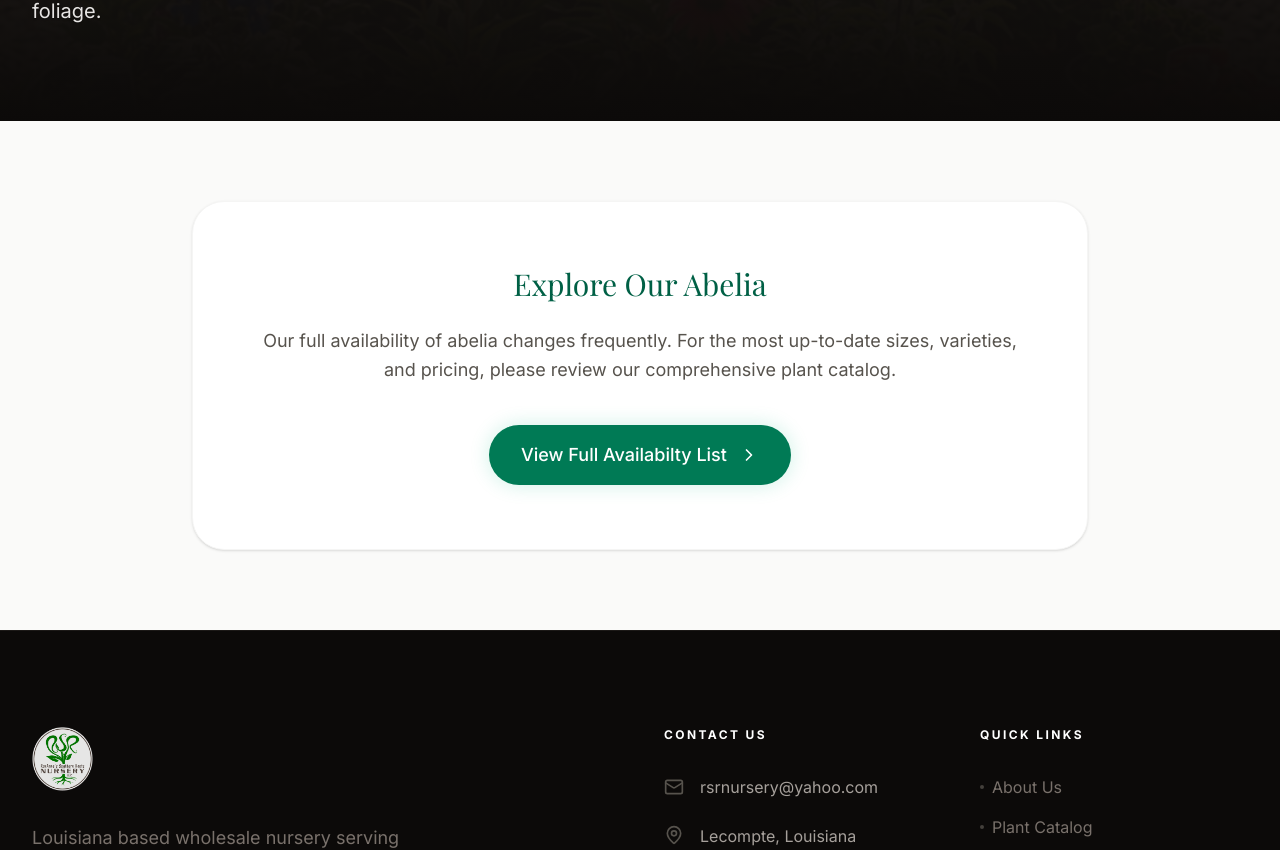
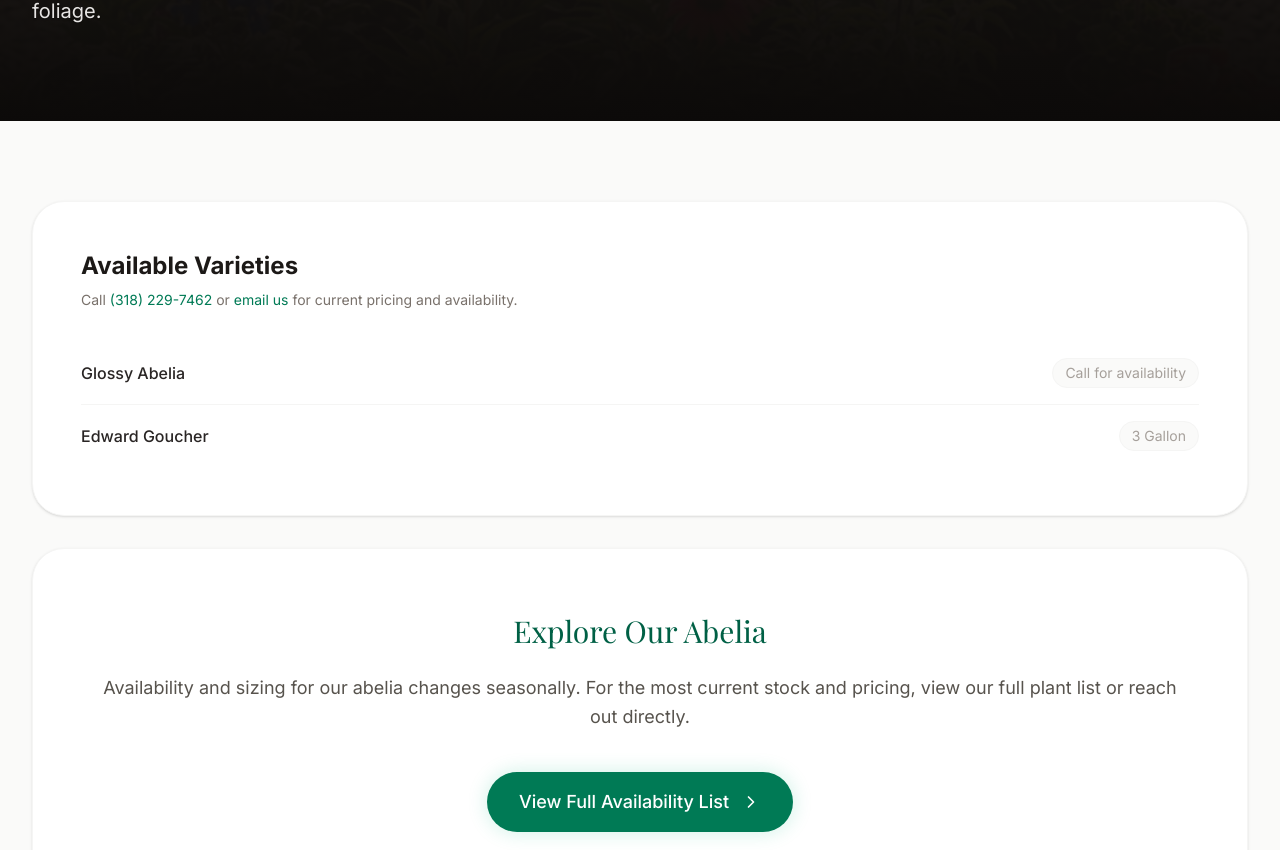
Before and after one commit to Founditmarketing/nursery, a React (Vite) app: page /category/abelia in a window 1280 px wide. Shown: the part 519-1369 px from the top of the page. Built offline with nearby package versions, Linux system fonts and the light colour scheme; a web font is replaced by a local one.

Commit message:
Feat: add variety/size lists to all category pages from Flywheel data

```diff
--- a/src/pages/CategoryPage.tsx
+++ b/src/pages/CategoryPage.tsx
@@ -12,11 +12,17 @@ export default function CategoryPage() {
         img: string;
     }
 
+    interface Variety {
+        name: string;
+        sizes: string;
+    }
+
     interface CategoryData {
         title: string;
         img: string;
         description: string;
         items?: CategoryItem[];
+        varieties?: Variety[];
     }
 
     const categoriesData: Record<string, CategoryData> = {
@@ -33,57 +39,124 @@ export default function CategoryPage() {
                 { name: 'Mondo Regular', img: '/images/ground-cover/mondo_regular.jpg' },
                 { name: 'V. Liriope', img: '/images/ground-cover/v_liriope.jpg' },
                 { name: 'Super Blue', img: '/images/ground-cover/super_blue.jpg' },
+            ],
+            varieties: [
+                { name: 'Aspidistria', sizes: '1 Gallon, 3 Gallon' },
+                { name: 'Giant Liriope', sizes: '1 Gallon, 3 Gallon' },
+                { name: 'Green Liriope', sizes: '4 Inch, 1 Gallon' },
+                { name: 'Jasmine Asian', sizes: '4 Inch, 1 Gallon' },
+                { name: 'Mondo Dwarf', sizes: '4 Inch, 1 Gallon' },
+                { name: 'Mondo Regular', sizes: '4 Inch, 1 Gallon' },
+                { name: 'V. Liriope', sizes: '4 Inch, 1 Gallon' },
+                { name: 'Super Blue', sizes: '1 Gallon, 3 Gallon' },
             ]
         },
         'azaleas': {
             title: 'Azaleas',
             img: '/images/inventory_azalea.png',
-            description: 'Vibrant, blooming shrubs perfect for adding dramatic color to southern gardens.'
+            description: 'Vibrant, blooming shrubs perfect for adding dramatic color to southern gardens.',
+            varieties: [
+                { name: 'George Tabor', sizes: '3 Gallon' },
+                { name: 'Lavender Formosa', sizes: '3 Gallon, 7 Gallon' },
+                { name: 'Boxwood Shrub', sizes: '3 Gallon' },
+                { name: 'Carissa', sizes: '3 Gallon' },
+            ]
         },
         'juniper': {
             title: 'Juniper',
             img: '/images/inventory_juniper.png',
-            description: 'Hardy evergreen shrubs ideal for borders, accents, and ground coverage.'
+            description: 'Hardy evergreen shrubs ideal for borders, accents, and ground coverage.',
         },
         'ornamental-grass': {
             title: 'Ornamental Grass',
             img: '/images/inventory_ornamental_grass.png',
-            description: 'Add texture, movement, and graceful structure to your landscape.'
+            description: 'Add texture, movement, and graceful structure to your landscape.',
+            varieties: [
+                { name: 'Adagio', sizes: '3 Gallon' },
+                { name: 'Miscanthus Regular', sizes: '3 Gallon' },
+                { name: 'Miscanthus Variegated', sizes: '3 Gallon' },
+                { name: 'Mexican Feather', sizes: '3 Gallon' },
+                { name: 'Big Blue', sizes: '3 Gallon' },
+                { name: 'Muhly Pink', sizes: '3 Gallon' },
+            ]
         },
         'boxwood': {
             title: 'Boxwood',
             img: '/images/inventory_boxwood.png',
-            description: 'Classic, dense evergreen shrubs perfect for formal hedges and topiary designs.'
+            description: 'Classic, dense evergreen shrubs perfect for formal hedges and topiary designs.',
+            varieties: [
+                { name: 'Wintergreen', sizes: '15 Gallon' },
+            ]
         },
         'ligustrum': {
             title: 'Ligustrum',
             img: '/images/inventory_ligustrum.png',
-            description: 'Fast-growing evergreen shrubs that excel as privacy screens and hedges.'
+            description: 'Fast-growing evergreen shrubs that excel as privacy screens and hedges.',
+            varieties: [
+                { name: 'Gold Dust Acuba', sizes: '3 Gallon' },
+                { name: 'Japanese Yew', sizes: '3 Gallon' },
+                { name: 'Eleagnus', sizes: '3 Gallon, 7 Gallon' },
+                { name: 'Cleyera', sizes: '7 Gallon' },
+                { name: 'Dwarf Palmetto', sizes: '3 Gallon' },
+                { name: 'Dwarf Wax Myrtle', sizes: '3 Gallon' },
+                { name: 'Howardi Ligustrum', sizes: '3 Gallon' },
+                { name: 'Shi Shi', sizes: '15 Gallon' },
+                { name: 'Sweet Olive', sizes: '3 Gallon' },
+                { name: 'Variegated Privet', sizes: '15 Gallon' },
+            ]
         },
         'perennials': {
             title: 'Perennials',
             img: '/images/inventory_perennials.png',
-            description: 'Reliable plants that return year after year, providing continuous seasonal interest.'
+            description: 'Reliable plants that return year after year, providing continuous seasonal interest.',
+            varieties: [
+                { name: 'Mexican Bush Sage', sizes: '3 Gallon' },
+                { name: 'Agapanthus Blue', sizes: '1 Gallon, 3 Gallon' },
+                { name: 'Fox Tail Fern', sizes: '1 Gallon, 3 Gallon' },
+                { name: 'Iris Bi-Color', sizes: '3 Gallon' },
+                { name: 'Lantana Lavender', sizes: '1 Gallon' },
+                { name: 'Lantana Red', sizes: '1 Gallon' },
+                { name: 'Lantana Yellow', sizes: '1 Gallon' },
+                { name: 'Rosemary Upright', sizes: '3 Gallon' },
+                { name: 'Salvia Greggii', sizes: '15 Gallon' },
+            ]
         },
         'gardenia': {
             title: 'Gardenia',
             img: '/images/inventory_gardenia.png',
-            description: 'Beloved for their intoxicating fragrance and elegant, contrasting white blooms.'
+            description: 'Beloved for their intoxicating fragrance and elegant, contrasting white blooms.',
         },
         'trees': {
             title: 'Trees',
             img: '/images/inventory_trees.png',
-            description: 'Establish the structural footprint of your landscape with our premium trees.'
+            description: 'Establish the structural footprint of your landscape with our premium trees.',
+            varieties: [
+                { name: 'Little Jem Magnolia', sizes: '15 Gallon' },
+                { name: 'Natchez Crape Myrtle', sizes: '15 Gallon' },
+                { name: 'Loquat', sizes: '15 Gallon' },
+                { name: 'Live Oak', sizes: '15 Gallon' },
+            ]
         },
         'abelia': {
             title: 'Abelia',
             img: '/images/inventory_abelia.png',
-            description: 'Graceful, arching shrubs offering long-lasting blooms and attractive foliage.'
+            description: 'Graceful, arching shrubs offering long-lasting blooms and attractive foliage.',
+            varieties: [
+                { name: 'Glossy Abelia', sizes: 'Call for availability' },
+                { name: 'Edward Goucher', sizes: '3 Gallon' },
+            ]
         },
         'hollies': {
             title: 'Hollies',
             img: '/images/inventory_hollies.png',
-            description: 'Durable, versatile evergreens that provide excellent structure and winter interest.'
+            description: 'Durable, versatile evergreens that provide excellent structure and winter interest.',
+            varieties: [
+                { name: 'Needle Point', sizes: '3 Gallon' },
+                { name: 'Oak Leaf Holly', sizes: '15 Gallon' },
+                { name: 'Sky Pencil', sizes: '3 Gallon' },
+                { name: 'Nellie R. Stevens', sizes: '15 Gallon' },
+                { name: 'Coned Compacta Holly', sizes: '3 Gallon' },
+            ]
         },
     };
 
@@ -135,23 +208,54 @@ export default function CategoryPage() {
             </div>
 
             {/* Content Section */}
-            <div className="max-w-7xl mx-auto px-4 sm:px-6 lg:px-8 py-20">
+            <div className="max-w-7xl mx-auto px-4 sm:px-6 lg:px-8 py-20 space-y-8">
+
+                {/* Variety List */}
+                {category.varieties && category.varieties.length > 0 && (
+                    <motion.div
+                        initial={{ opacity: 0, y: 20 }}
+                        animate={{ opacity: 1, y: 0 }}
+                        transition={{ delay: 0.4, duration: 0.8 }}
+                        className="bg-white rounded-[2rem] p-8 md:p-12 shadow-sm border border-stone-100"
+                    >
+                        <h2 className="text-2xl font-bold text-stone-900 mb-2">Available Varieties</h2>
+                        <p className="text-stone-500 font-light mb-8 text-sm">Call <a href="tel:3182297462" className="text-emerald-700 hover:underline">(318) 229-7462</a> or <a href="mailto:rsrnursery@yahoo.com" className="text-emerald-700 hover:underline">email us</a> for current pricing and availability.</p>
+                        <div className="divide-y divide-stone-100">
+                            {category.varieties.map((v, i) => (
+                                <motion.div
+                                    key={v.name}
+                                    initial={{ opacity: 0, x: -10 }}
+                                    animate={{ opacity: 1, x: 0 }}
+                                    transition={{ delay: 0.5 + i * 0.05, duration: 0.4 }}
+                                    className="flex items-center justify-between py-4 group"
+                                >
+                                    <span className="font-medium text-stone-800 group-hover:text-emerald-700 transition-colors">{v.name}</span>
+                                    <span className="text-sm text-stone-400 bg-stone-50 px-3 py-1 rounded-full border border-stone-100">{v.sizes}</span>
+                                </motion.div>
+                            ))}
+                        </div>
+                    </motion.div>
+                )}
+
+                {/* CTA Card */}
                 <motion.div
                     initial={{ opacity: 0, y: 20 }}
                     animate={{ opacity: 1, y: 0 }}
-                    transition={{ delay: 0.4, duration: 0.8 }}
-                    className="bg-white rounded-[2rem] p-8 md:p-16 shadow-sm border border-stone-100 text-center max-w-4xl mx-auto"
+                    transition={{ delay: 0.6, duration: 0.8 }}
+                    className="bg-white rounded-[2rem] p-8 md:p-16 shadow-sm border border-stone-100 text-center"
                 >
                     <h2 className="text-3xl font-serif text-emerald-800 mb-6">Explore Our {category.title}</h2>
                     <p className="text-stone-600 text-lg leading-relaxed mb-10">
-                        Our full availability of {category.title.toLowerCase()} changes frequently. For the most up-to-date sizes, varieties, and pricing, please review our comprehensive plant catalog.
+                        {category.varieties
+                            ? `Availability and sizing for our ${category.title.toLowerCase()} changes seasonally. For the most current stock and pricing, view our full plant list or reach out directly.`
+                            : `Our full availability of ${category.title.toLowerCase()} changes frequently. For the most up-to-date sizes, varieties, and pricing, please review our comprehensive plant catalog.`
+                        }
                     </p>
-
                     <Link
                         to="/plant-list"
                         className="inline-flex items-center justify-center gap-3 bg-emerald-700 hover:bg-emerald-600 text-white px-8 py-4 rounded-full text-lg font-medium transition-all duration-300 shadow-[0_0_20px_rgba(16,185,129,0.2)] hover:shadow-[0_0_30px_rgba(16,185,129,0.4)] group"
                     >
-                        View Full Availabilty List
+                        View Full Availability List
                         <ChevronRight className="w-5 h-5 group-hover:translate-x-1 transition-transform" />
                     </Link>
                 </motion.div>
```
